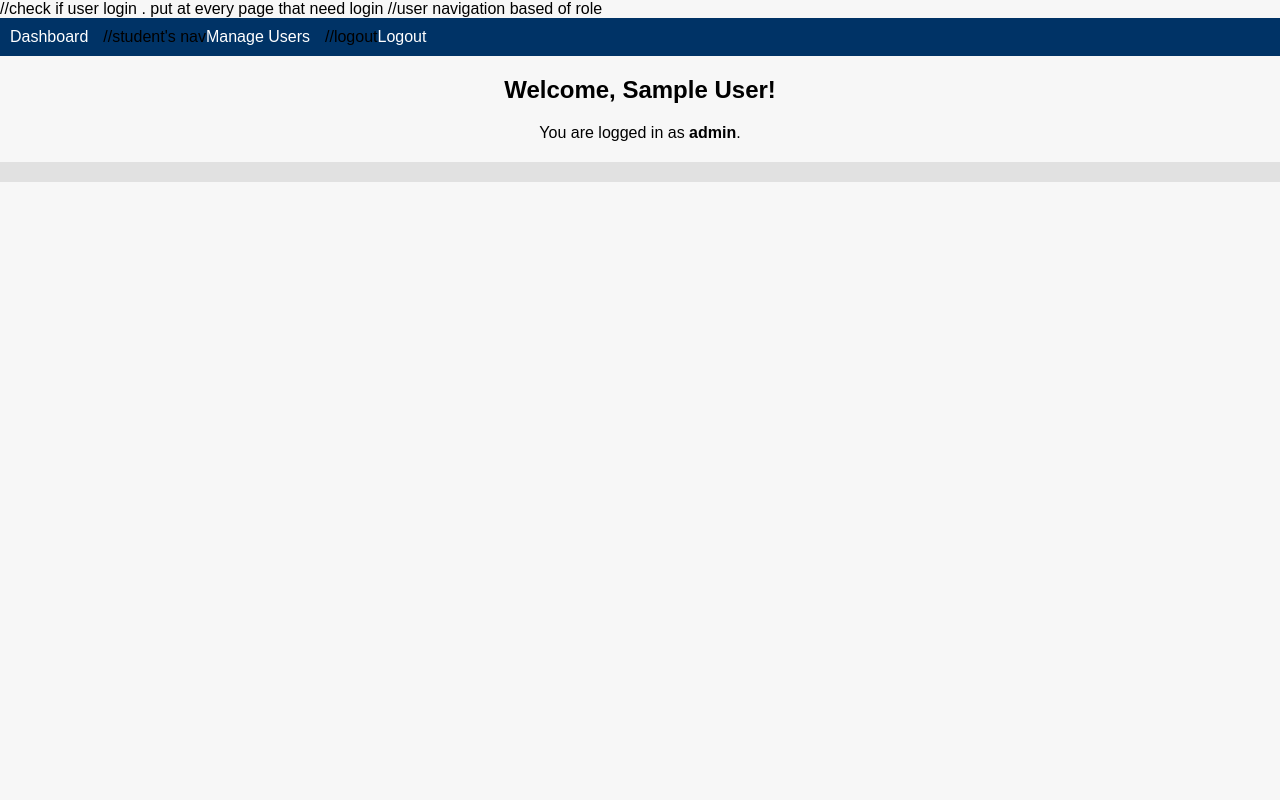
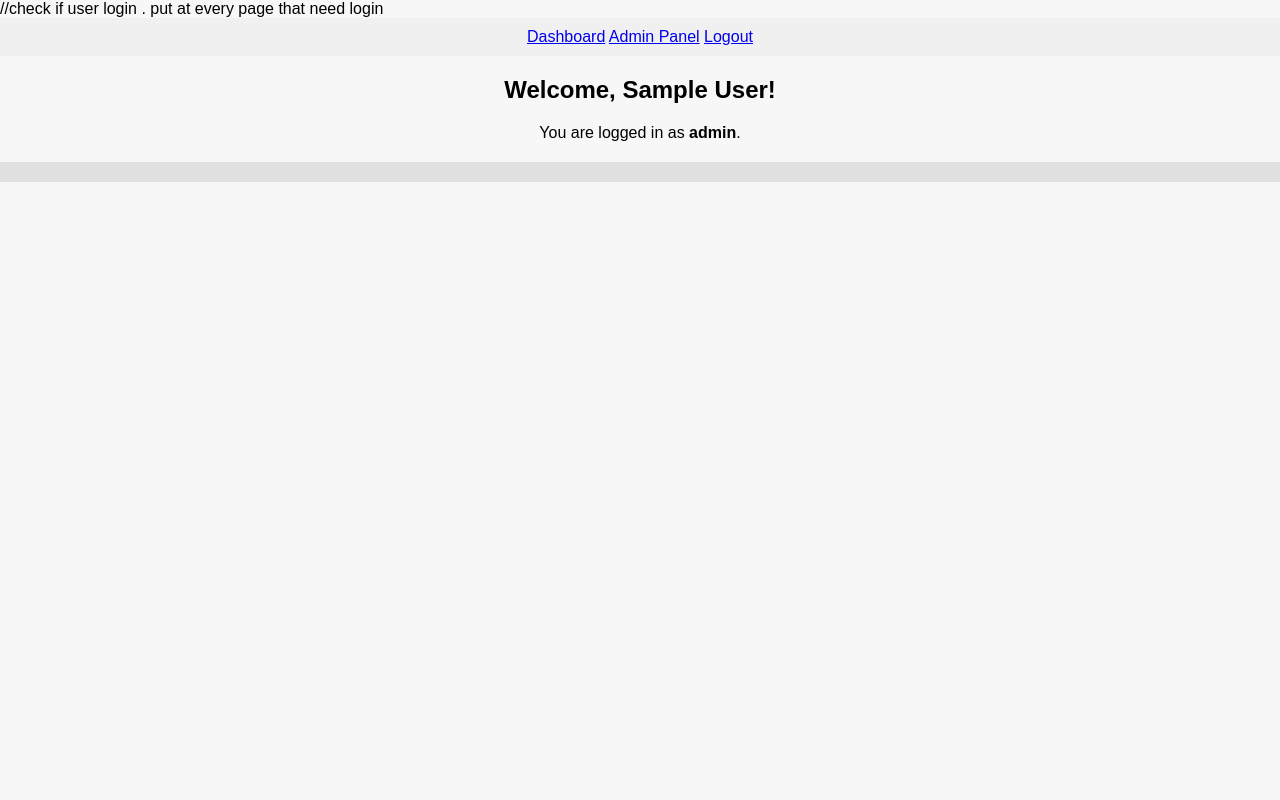
Before and after one commit to Zulqarnain04/WBProject2, a PHP site: page /dashboard.php in a window 1280 px wide. Run offline with PHP 8.4, Linux system fonts and the light colour scheme; the visitor is signed in with stand-in values (Sample User, id 1).

Commit message:
Update navbar.php

```diff
--- a/includes/navbar.php
+++ b/includes/navbar.php
@@ -1,28 +1,18 @@
-//user navigation based of role
+<nav style="text-align:center; background:#f0f0f0; padding:10px;">
+    <a href="index.php">Dashboard</a>
 
-<?php
-if (!isset($_SESSION)) session_start();
-?>
-<nav>
-  <ul>
-    <li><a href="/dashboard.php">Dashboard</a></li>
-
-    //student's nav
-    <?php if ($_SESSION['role'] == 'student'): ?>
-      <li><a href="/student/apply.php">Apply</a></li>
-      <li><a href="/student/status.php">Status</a></li>
-
-    //manager nav
-    <?php elseif ($_SESSION['role'] == 'manager'): ?>
-      <li><a href="/manager/review_applications.php">Review</a></li>
-      <li><a href="/manager/sort_reports.php">Reports</a></li>
-
-    //admin nav
-    <?php elseif ($_SESSION['role'] == 'admin'): ?>
-      <li><a href="/admin/manage_users.php">Manage Users</a></li>
+    <?php if (isset($_SESSION['role']) && $_SESSION['role'] === 'student'): ?>
+        <a href="apply.php">Apply for Room</a>
+        <a href="status.php">My Application</a>
+    <?php elseif (isset($_SESSION['role']) && $_SESSION['role'] === 'manager'): ?>
+        <a href="review.php">Review Applications</a>
+    <?php elseif (isset($_SESSION['role']) && $_SESSION['role'] === 'admin'): ?>
+        <a href="admin_panel.php">Admin Panel</a>
     <?php endif; ?>
 
-    //logout
-    <li><a href="/logout.php">Logout</a></li>
-  </ul>
+    <?php if (isset($_SESSION['role'])): ?>
+        <a href="logout.php">Logout</a>
+    <?php else: ?>
+        <a href="login.php">Login</a>
+    <?php endif; ?>
 </nav>
```
